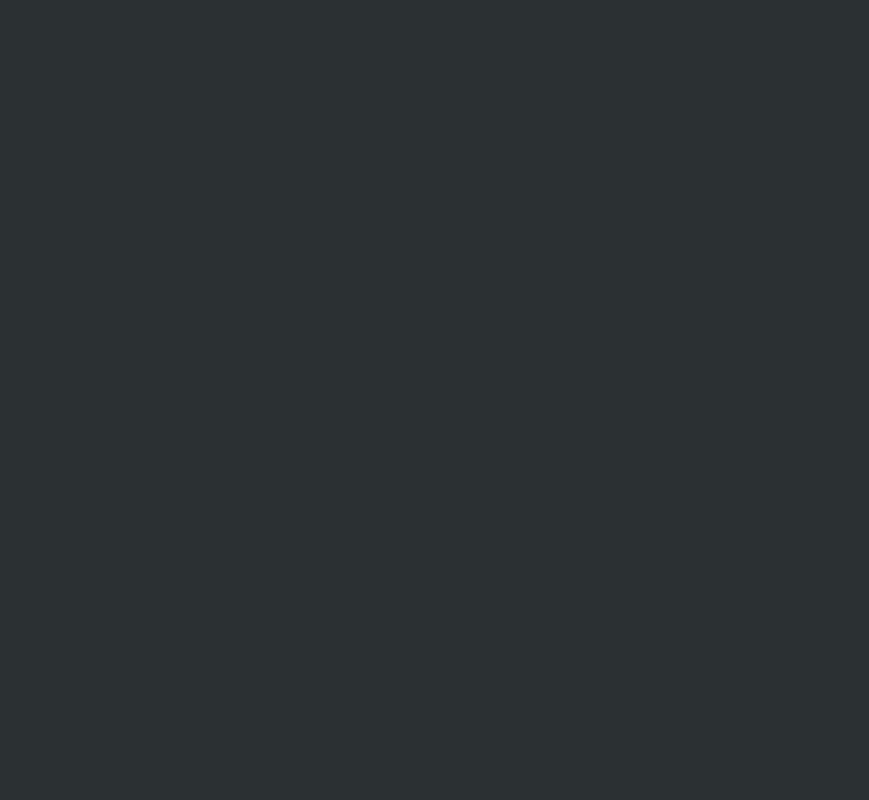
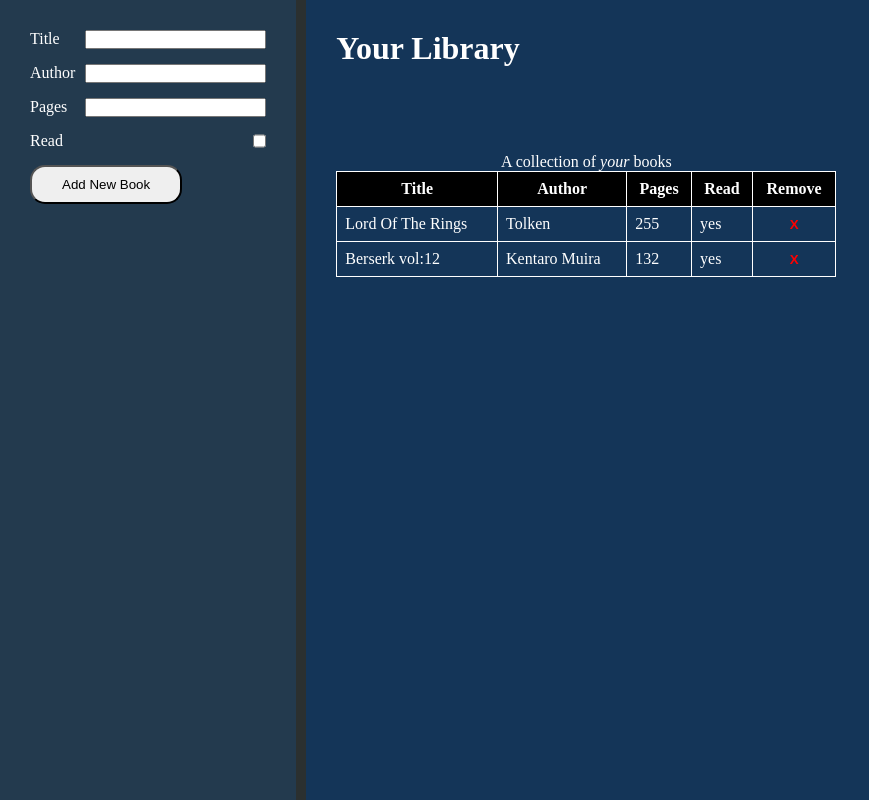
Before and after one commit to wade-levels-up/library-project, a plain HTML site: page index.html in a window 1280 px wide. Shown: the whole page, without its empty margins (0-869 px from the left). Drawn offline with Linux system fonts and the light colour scheme.

Commit message:
Create minimum viable layout with add book feature

```diff
--- a/index.html
+++ b/index.html
@@ -8,6 +8,50 @@
 </head>
 <body>
 
+    <main>
+        <h1>Your Library</h1>
+        <table>
+            <caption>A collection of <em>your</em> books</caption>
+            <thead>
+                <tr>
+                    <th>Title</th>
+                    <th>Author</th>
+                    <th>Pages</th>
+                    <th>Read</th>
+                    <th>Remove</th>
+                </tr>
+            </thead>
+            <tbody>
+            </tbody>
+        </table>
+    </main>
+
+
+    <aside>
+        <form action="" method="" id="new-book-form">
+            <ul>
+                <li>
+                    <label for="input-title">Title</label>
+                    <input type="text" id="input-title" name="input-title" required>
+                </li>
+                <li>
+                    <label for="input-author">Author</label>
+                    <input type="text" id="input-author" name="input-author" required>
+                </li>
+                <li>
+                    <label for="input-pages">Pages</label>
+                    <input type="number" id="input-pages" name="input-pages" required>
+                </li>
+                <li>
+                    <label for="input-read">Read</label>
+                    <input type="checkbox" id="input-read" name="input-read">
+                </li>
+                <li>
+                    <button type="submit">Add New Book</button>
+                </li>
+            </ul>
+        </form>
+    </aside>
 
 
 <script src="./script.js"></script>
--- a/script.js
+++ b/script.js
@@ -1,3 +1,6 @@
+const addBookBtn = document.querySelector('#add-book-btn');
+const tbody = document.querySelector('tbody');
+
 let myLibrary = [];
 
 function Book(title, author, pages, read) {
@@ -15,6 +18,70 @@ Book.prototype.summary = function() {
     }
 }
 
+// Add initial book to library, log to console to verify it's there
+const book1 = new Book('Lord Of The Rings', 'Tolken', 255, 'on');
+const book2 = new Book('Berserk vol:12', 'Kentaro Muira', 132, 'on');
+myLibrary.push(book1);
+myLibrary.push(book2);
+
+
+function populateInitialTable(array) {
+
+    tbody.innerHTML = '';
+
+    for (i in array) {
+
+        let row = document.createElement('tr');
+        let title = document.createElement('td');
+        let author = document.createElement('td');
+        let pages = document.createElement('td');
+        let read = document.createElement('td');
+        let remove = document.createElement('td');
+        let removeBtn = document.createElement('button');
+
+        title.textContent = array[i].title;
+        author.textContent = array[i].author;
+        pages.textContent = array[i].pages;
+
+        if (array[i].read === 'on') {
+            read.textContent = 'yes';
+        } else {
+            read.textContent = 'no'
+        }
+
+        removeBtn.textContent = 'X';
+
+        tbody.appendChild(row);
+        row.appendChild(title);
+        row.appendChild(author);
+        row.appendChild(pages);
+        row.appendChild(read);
+        row.appendChild(remove);
+        remove.appendChild(removeBtn);
+    }
+}
+
+populateInitialTable(myLibrary);
+
+
+document.addEventListener('DOMContentLoaded', () => {
+    const form = document.getElementById('new-book-form');
+
+    form.addEventListener('submit', (event) => {
+        event.preventDefault();
+
+        const formData = new FormData(form);
+        const title = formData.get('input-title');
+        const author = formData.get('input-author');
+        const pages = formData.get('input-pages');
+        const read = formData.get('input-read');
+
+        let newBook = new Book(title, author, pages, read);
+        myLibrary.push(newBook);
+        populateInitialTable(myLibrary);
+    });
+});
+
 function addBookToLibrary() {
-  // do stuff here
+
 }
--- a/style.css
+++ b/style.css
@@ -1,7 +1,76 @@
-:root { font-size: 16px; }
+:root {
+    font-size: 16px;
+    --main-font-col: rgb(255, 255, 255);
+    --sec-font-col: rgb(0, 0, 0);
+    --theme-main-col: rgb(20, 53, 88);
+    --theme-sec-col: rgb(35, 58, 78);
+    --soft-padding: 30px;
+    --aside-width: 1fr;
+    color: var(--main-font-col);
+}
 
 * { margin: 0; padding: 0; box-sizing: border-box; }
 
 body {
+    display: grid;
+    grid-template: 1fr / var(--aside-width) 5fr;
+    gap: 10px;
+    width: 100vw;
+    height: 100vh;
     background-color: rgb(43, 48, 48);
 }
+
+main {
+    grid-column: 2/-1; grid-row: 1/-1;
+    background-color: var(--theme-main-col);
+    padding: var(--soft-padding);
+    display: grid;
+    grid-template-rows: 1fr 5fr;
+}
+
+aside {
+    grid-column: 1/2; grid-row: 1/-1;
+    background-color: var(--theme-sec-col);
+    padding: var(--soft-padding);
+}
+
+aside button {
+    padding: 10px 30px 10px 30px;
+    border-radius: 15px;
+}
+
+table button {
+    color: red;
+    font-weight: 600;
+    width: 100%;
+    border: none;
+    background-color: rgb(0, 0, 0, 0);
+    cursor: pointer;
+}
+
+ul {
+    list-style: none;
+}
+
+
+
+/* Table Styling */
+
+table {
+    border-collapse: collapse;
+    width: 500px;
+    height: fit-content;
+}
+
+td, th {
+    border: 1px solid var(--main-font-col);
+    padding: 0.5rem;
+}
+
+th { background-color: var(--sec-font-col); }
+td { text-align: left; }
+
+/* Form Styling */
+
+ul { display: grid; gap: 15px; width: 20%}
+li { display: flex; justify-content: space-between; gap: 10px;}
```
